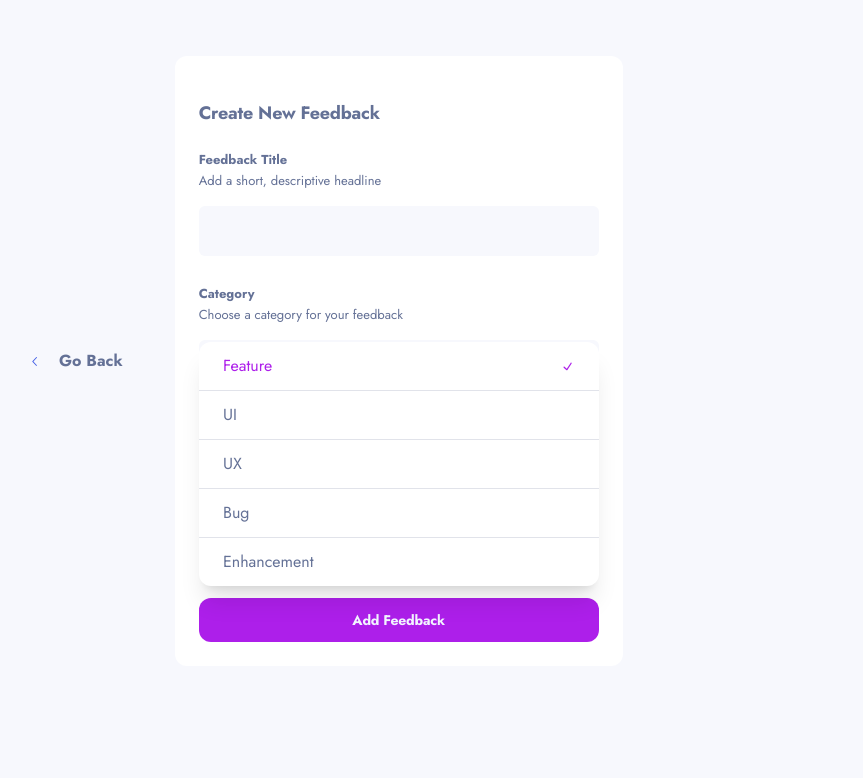
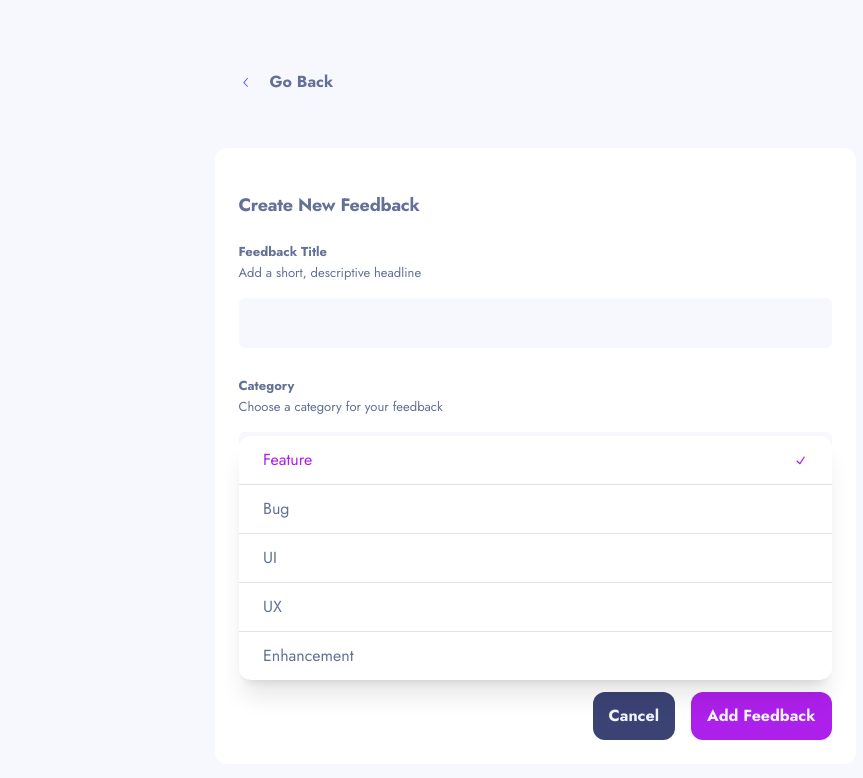
Before and after one commit to stgonzales/feedback-app, a Next.js app: page /feedback/new-feedback in a window 1280 px wide. Both pictures are taken after a click on the button "Feature". Shown: the top 778 px of the page, without its empty margins (105-968 px from the left). Built offline with nearby package versions, Linux system fonts and the light colour scheme.

Commit message:
design & form & form elements improvements

```diff
--- a/src/app/feedback/layout.tsx
+++ b/src/app/feedback/layout.tsx
@@ -10,7 +10,7 @@ export default async function Layout({
 }>) {
 
   return (
-    <div className="flex flex-col m-auto gap-14 pt-6 md:gap-10 md:pt-14 md:px-6 md:max-w-[689px] lg:max-w-[1110px] lg:flex-row">
+    <div className="flex flex-col m-auto gap-14 pt-6 max-w-[689px] md:gap-10 md:pt-14 md:px-6">
         <Header>
           <Button asChild styleAs="link" className="flex items-center gap-4">
             <Link href="/feedbacks">
--- a/src/app/feedback/new-feedback/page.tsx
+++ b/src/app/feedback/new-feedback/page.tsx
@@ -3,6 +3,31 @@ import { SelectInput } from "@/components/form-elements/input/select";
 import { TextInput } from "@/components/form-elements/input/text";
 import { TextAreaInput } from "@/components/form-elements/input/text-area";
 import { Frame } from "@/components/layout/frame";
+import Link from "next/link";
+import { OptionHTMLAttributes } from "react";
+
+const selectOptions: OptionHTMLAttributes<HTMLOptionElement>[] = [
+    {
+        value: "feature",
+        children: "Feature"
+    },
+    {
+        value: "bug",
+        children: "Bug"
+    },
+    {
+        value: "ui",
+        children: "UI"
+    },
+    {
+        value: "ux",
+        children: "UX"
+    },
+    {
+        value: "enhancement",
+        children: "Enhancement"
+    },
+]
 
 export default function NewFeedback() {
     return (
@@ -10,9 +35,16 @@ export default function NewFeedback() {
             <h2 className="text-heading-3">Create New Feedback</h2>
             <form action="" className="flex flex-col gap-6">
                 <TextInput id="title" name="title" label="Feedback Title" caption="Add a short, descriptive headline"/>
-                <SelectInput id="category" name="category" label="Category" caption="Choose a category for your feedback"/>
+                <SelectInput id="category" name="category" label="Category" caption="Choose a category for your feedback" defaultValue="feature" options={selectOptions}/>
                 <TextAreaInput id="description" name="description" label="Feedback Detail" caption="Include any specific comments on what should be improved, added, etc."/>
-                <Button type="submit">Add Feedback</Button>
+                <div className="flex flex-col gap-4 sm:flex-row-reverse">
+                    <Button type="submit">Add Feedback</Button>
+                    <Button asChild variant="dark" className="flex justify-center">
+                        <Link href="/feedbacks">
+                            Cancel
+                        </Link>
+                    </Button>
+                </div>
             </form>
         </Frame>
     )
--- a/src/components/form-elements/input/button/index.tsx
+++ b/src/components/form-elements/input/button/index.tsx
@@ -27,7 +27,7 @@ const buttonStyle = tv({
         }
     },
     slots: {
-        button: 'h-fit text-body-3 font-bold text-F2F4FF py-3 px-4 rounded-xl text-nowrap md:text-heading-4 md:px-12',
+        button: 'h-fit text-heading-4 font-bold text-F2F4FF py-3 px-4 rounded-xl text-nowrap',
         link: 'text-heading-4 font-bold text-647196 hover:underline'
     }
 })
--- a/src/components/form-elements/input/select/index.tsx
+++ b/src/components/form-elements/input/select/index.tsx
@@ -1,26 +1,26 @@
+import { cn } from "@/utils";
 import { CheckIcon, ChevronDownIcon, ChevronUpIcon } from "@radix-ui/react-icons";
 import * as Label from "@radix-ui/react-label";
 import * as Select from "@radix-ui/react-select";
-import { InputHTMLAttributes } from "react";
+import { InputHTMLAttributes, OptionHTMLAttributes } from "react";
 
 export type SelectInputType = {
     label?: string
     caption?: string
     errorMsg?: string
+    options: OptionHTMLAttributes<HTMLOptionElement>[]
 } & InputHTMLAttributes<HTMLInputElement>
 
-export function SelectInput({ label, caption, errorMsg, id, name, ...props }: SelectInputType) {
+export function SelectInput({ label, caption, errorMsg, id, name, options, defaultValue, className, ...props }: SelectInputType) {
     return (
         <div className="flex flex-col gap-4">
             <div className="flex flex-col gap-[2px]">
-                <Label.Root htmlFor={id} className="text-body-3 font-bold">{label}</Label.Root>
-                <span className="text-body-3 font-normal">{caption}</span>
+                {label && <Label.Root htmlFor={id} className="text-body-3 font-bold">{label}</Label.Root>}
+                {caption && <span className="text-body-3 font-normal">{caption}</span>}
             </div>
             <div className="flex flex-col gap-1">
-                {/* //TODO: Implement Radix Select Input */}
-                {/* <input type="text" name={name} id={id} {...props} className="py-[14px] pl-6 text-body-2 text-3A4374 rounded-md bg-F7F8FD active:border-4661E6 invalid:border-D73737"/> */}
-                <Select.Root name={name} defaultValue="feature">
-                    <Select.Trigger aria-label={name} id={id} name={name} className="flex justify-between py-[14px] px-6 text-body-2 text-647196 rounded-md bg-F7F8FD active:border-4661E6 invalid:border-D73737">
+                <Select.Root name={name} defaultValue={defaultValue as string}>
+                    <Select.Trigger aria-label={name} id={id} name={name} className={cn("flex justify-between py-[14px] px-6 text-body-2 text-647196 rounded-md bg-F7F8FD active:border-4661E6 invalid:border-D73737", className)}>
                         <Select.Value />
                         <Select.Icon>
                             <ChevronDownIcon className="text-4661E6"/>
@@ -32,40 +32,17 @@ export function SelectInput({ label, caption, errorMsg, id, name, ...props }: Se
                             width: 'var(--radix-select-trigger-width)'
                         }}>
                             <Select.Viewport>
-                                <Select.Item value="feature" className="py-3 px-6 data-[state=checked]:text-AD1FEA flex justify-between items-center">
-                                    <Select.ItemText>Feature</Select.ItemText>
-                                    <Select.ItemIndicator>
-                                        <CheckIcon/>
-                                    </Select.ItemIndicator>
-                                </Select.Item>
-                                <Select.Separator className="h-[1px] bg-3A4374/15" />
-                                <Select.Item value="ui" className="py-3 px-6 data-[state=checked]:text-AD1FEA flex justify-between items-center">
-                                    <Select.ItemText>UI</Select.ItemText>
-                                    <Select.ItemIndicator>
-                                        <CheckIcon/>
-                                    </Select.ItemIndicator>
-                                </Select.Item>
-                                <Select.Separator className="h-[1px] bg-3A4374/15" />
-                                <Select.Item value="ux" className="py-3 px-6 data-[state=checked]:text-AD1FEA flex justify-between items-center">
-                                    <Select.ItemText>UX</Select.ItemText>
-                                    <Select.ItemIndicator>
-                                        <CheckIcon/>
-                                    </Select.ItemIndicator>
-                                </Select.Item>
-                                <Select.Separator className="h-[1px] bg-3A4374/15" />
-                                <Select.Item value="bug" className="py-3 px-6 data-[state=checked]:text-AD1FEA flex justify-between items-center">
-                                    <Select.ItemText>Bug</Select.ItemText>
-                                    <Select.ItemIndicator>
-                                        <CheckIcon/>
-                                    </Select.ItemIndicator>
-                                </Select.Item>
-                                <Select.Separator className="h-[1px] bg-3A4374/15" />
-                                <Select.Item value="enhancement" className="py-3 px-6 data-[state=checked]:text-AD1FEA flex justify-between items-center">
-                                    <Select.ItemText>Enhancement</Select.ItemText>
-                                    <Select.ItemIndicator>
-                                        <CheckIcon/>
-                                    </Select.ItemIndicator>
-                                </Select.Item>
+                                {options.map((o, i) => (
+                                    <div key={i}>
+                                        <Select.Item value={o.value as string} className="py-3 px-6 data-[state=checked]:text-AD1FEA flex justify-between items-center">
+                                            <Select.ItemText>{o.children}</Select.ItemText>
+                                            <Select.ItemIndicator>
+                                                <CheckIcon/>
+                                            </Select.ItemIndicator>
+                                        </Select.Item>
+                                        {i < options.length - 1  && <Select.Separator className="h-[1px] bg-3A4374/15" />}
+                                    </div>
+                                ))}
                             </Select.Viewport>
                         </Select.Content>
                     </Select.Portal>
```
